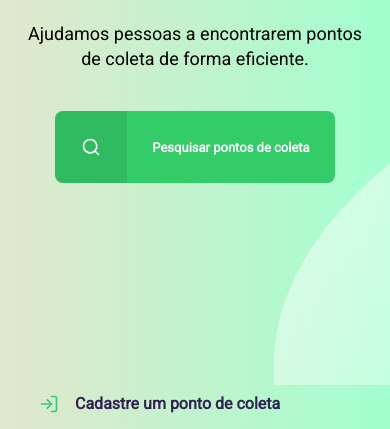
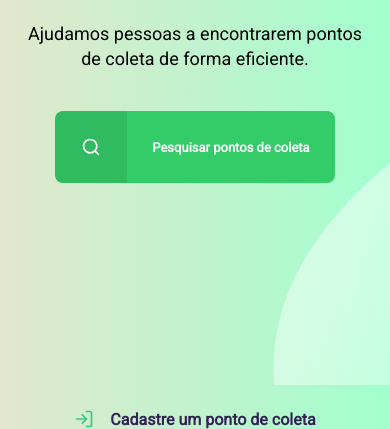
Before and after one commit to drezalvs/Ecoleta, a plain HTML site: page index.html in a window 390 px wide. Shown: the part 415-844 px from the top of the page. Drawn offline with Linux system fonts and the light colour scheme.

Commit message:
Update responsive.css

```diff
--- a/styles/responsive.css
+++ b/styles/responsive.css
@@ -11,9 +11,12 @@
     #page-home header a {
         width: 80%;
         position: absolute;
-        bottom: 15px;
+        bottom: 0%;
         left: 50%;
-        transform: translateX(-50%)
+        transform: translateX(-50%);
+        display: flex;
+        justify-content: center;
+        align-items: center;
 
     }
 
@@ -33,6 +36,9 @@
     #page-home main a {
        width: 80%;
        font-size: 13px;
+       display: flex;
+       justify-content: center;
+       align-items: center;
     }
 
     #page-search-results .cards {
```
